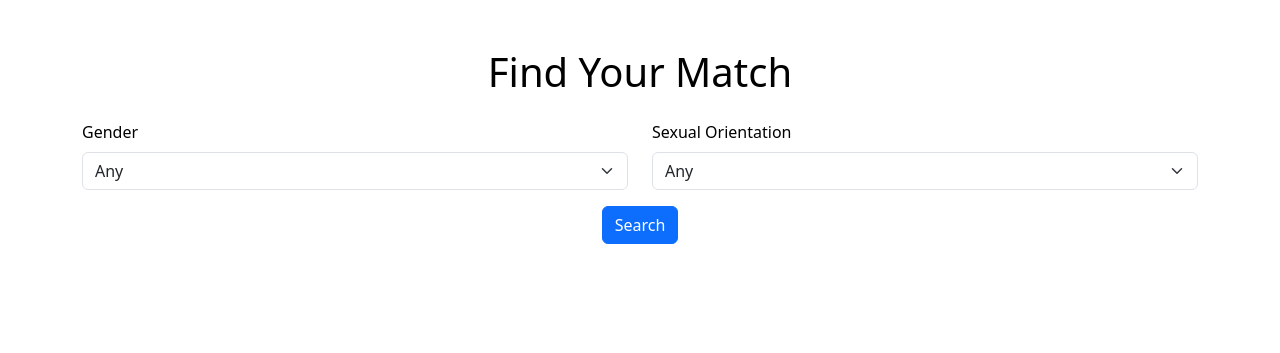
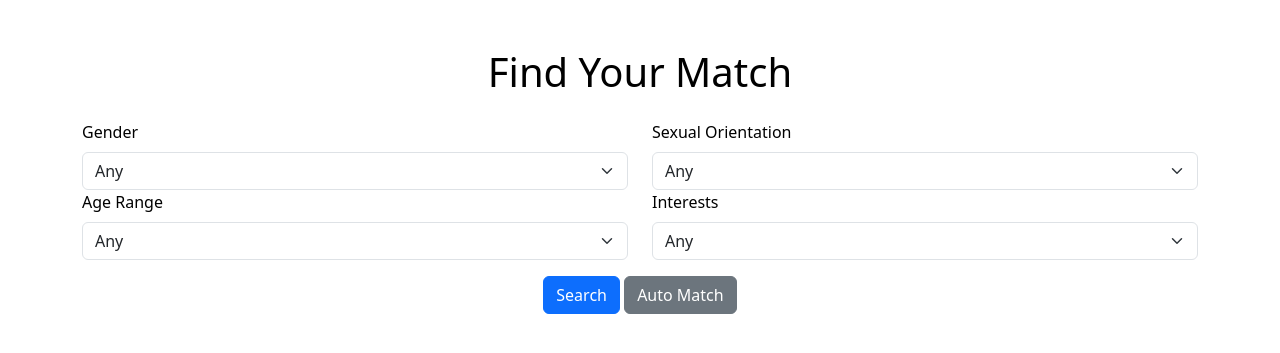
Before and after one commit to j0hanz/Team6-Feb25Hackathon, a Django app: page /match/ in a window 1280 px wide. Shown: the part 66-419 px from the top of the page. Run offline with Django 5.2, Linux system fonts and the light colour scheme; the visitor is signed in with stand-in values (Sample User, id 1); some web fonts are replaced.

Commit message:
Add auto match profiles feature and enhance matching criteria

```diff
--- a/home/templates/home/match.html
+++ b/home/templates/home/match.html
@@ -48,12 +48,52 @@
             {% endfor %}
           </select>
         </div>
+        <div class="col-md-6">
+          <label for="age_range"
+                 class="form-label">
+            Age Range
+          </label>
+          <select id="age_range"
+                  name="age_range"
+                  class="form-select">
+            <option value="">
+              Any
+            </option>
+            {% for key, value in user.AGE_RANGE_CHOICES %}
+              <option value="{{ key }}">
+                {{ value }}
+              </option>
+            {% endfor %}
+          </select>
+        </div>
+        <div class="col-md-6">
+          <label for="interests"
+                 class="form-label">
+            Interests
+          </label>
+          <select id="interests"
+                  name="interests"
+                  class="form-select">
+            <option value="">
+              Any
+            </option>
+            {% for key, value in user.GENDER_CHOICES %}
+              <option value="{{ key }}">
+                {{ value }}
+              </option>
+            {% endfor %}
+          </select>
+        </div>
       </div>
       <div class="text-center">
         <button type="submit"
                 class="btn btn-primary">
           Search
         </button>
+        <a href="{% url 'auto_match_profiles' %}"
+           class="btn btn-secondary">
+          Auto Match
+        </a>
       </div>
     </form>
 
--- a/home/urls.py
+++ b/home/urls.py
@@ -4,5 +4,6 @@ from . import views
 
 urlpatterns = [
     path('', views.match_profiles, name='match_profiles'),
+    path('auto-match/', views.auto_match_profiles, name='auto_match_profiles'),
     path('profile/<int:user_id>/', views.user_profile, name='user_profile'),
 ]
--- a/home/views.py
+++ b/home/views.py
@@ -10,16 +10,36 @@ def hello_world(request):
 def match_profiles(request):
     gender = request.GET.get('gender')
     sexual_orientation = request.GET.get('sexual_orientation')
+    age_range = request.GET.get('age_range')
+    interests = request.GET.get('interests')
     profiles = UserProfile.objects.none()
 
-    if gender or sexual_orientation:
+    if gender or sexual_orientation or age_range or interests:
         profiles = UserProfile.objects.all()
         if gender:
             profiles = profiles.filter(gender=gender)
         if sexual_orientation:
             profiles = profiles.filter(sexual_orientation=sexual_orientation)
+        if age_range:
+            profiles = profiles.filter(age_range=age_range)
+        if interests:
+            profiles = profiles.filter(interests=interests)
 
     return render(request, 'home/match.html', {'profiles': profiles})
+
+
+def auto_match_profiles(request):
+    user = request.user
+    profiles = UserProfile.objects.none()
+
+    if user.is_authenticated:
+        profiles = UserProfile.objects.exclude(id=user.id)
+        if user.interests:
+            profiles = profiles.filter(gender=user.interests)
+        if user.age_range:
+            profiles = profiles.filter(age_range=user.age_range)
+
+    return render(request, 'home/auto_match.html', {'profiles': profiles})
 
 
 def user_profile(request, user_id):
--- a/profiles/forms.py
+++ b/profiles/forms.py
@@ -14,6 +14,7 @@ class UserProfileCreationForm(UserCreationForm):
             'gender',
             'sexual_orientation',
             'age',
+            'age_range',
             'about',
             'interests',
             'theme',
@@ -31,6 +32,7 @@ class UserProfileChangeForm(UserChangeForm):
             'gender',
             'sexual_orientation',
             'age',
+            'age_range',
             'about',
             'interests',
             'theme',
@@ -41,7 +43,7 @@ class UserProfileChangeForm(UserChangeForm):
             'email': forms.EmailInput(attrs={'placeholder': 'Email'}),
             'age': forms.NumberInput(attrs={'placeholder': 'Age'}),
             'about': forms.Textarea(attrs={'placeholder': 'About'}),
-            'interests': forms.Textarea(attrs={'placeholder': 'Interests'}),
+            'interests': forms.Select(attrs={'placeholder': 'Interests'}),
             'font_family': forms.Select(attrs={'id': 'font-family-selector'}),
         }
 
--- a/profiles/models.py
+++ b/profiles/models.py
@@ -37,6 +37,16 @@ class UserProfile(AbstractUser):
         ('dyslexie', 'Dyslexie'),
     ]
 
+    AGE_RANGE_CHOICES = [
+        ('18-25', '18-25'),
+        ('25-30', '25-30'),
+        ('30-35', '30-35'),
+        ('35-40', '35-40'),
+        ('40-45', '40-45'),
+        ('45-50', '45-50'),
+        ('50+', '50+'),
+    ]
+
     profile_picture = CloudinaryField(
         'image',
         default='nobody_nrbk5n',
@@ -49,8 +59,13 @@ class UserProfile(AbstractUser):
         max_length=2, choices=SEXUAL_ORIENTATION_CHOICES, blank=True
     )
     age = models.PositiveIntegerField(null=True, blank=True)
+    age_range = models.CharField(
+        max_length=5, choices=AGE_RANGE_CHOICES, blank=True
+    )
     about = models.TextField(blank=True)
-    interests = models.TextField(blank=True)
+    interests = models.CharField(
+        max_length=2, choices=GENDER_CHOICES, blank=True
+    )
     theme = models.CharField(
         max_length=5, choices=THEME_CHOICES, default='light'
     )
```
Also changed, not shown: home/templates/home/auto_match.html (added, +57 -0 lines), profiles/migrations/0004_userprofile_age_range_alter_userprofile_interests.py (added).
